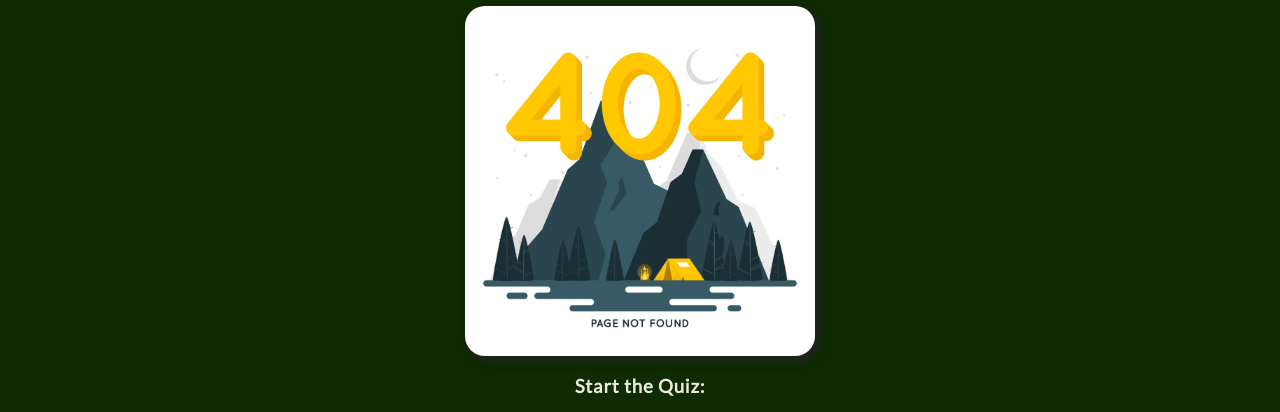
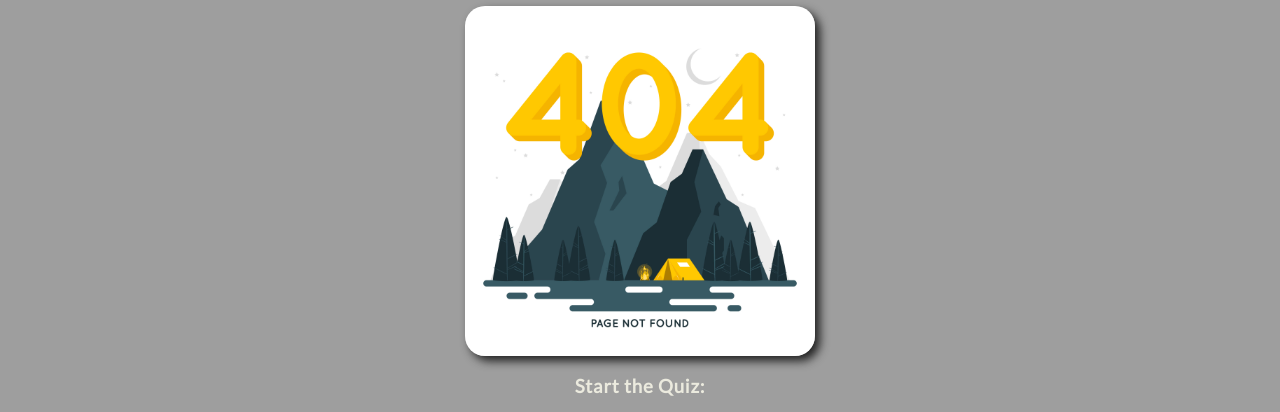
Before and after one commit to deeksha-varma/portfolio_project_2, a plain HTML site: page 404.html in a window 1280 px wide. Shown: the part 76-488 px from the top of the page. Drawn offline with Linux system fonts and the light colour scheme; the site is published under a folder, as on GitHub Pages, so addresses that start at the root find nothing.

Commit message:
Fix: 404 error failed resource banner img and favicon

```diff
--- a/404.html
+++ b/404.html
@@ -5,6 +5,7 @@
     <meta name="viewport" content="width=device-width, initial-scale=1.0">
     <link rel="stylesheet" href="assets/css/style.css">
     <link rel="stylesheet" href="assets/css/responsive.css">
+    <link rel="icon" type="image/x-icon" href="assets/images/favicon.ico">
     <!-- font awesome script -->
 	<script src="https://kit.fontawesome.com/a4c18554aa.js" crossorigin="anonymous"></script>
     <title>404 Page Not Found</title>
--- a/assets/css/style.css
+++ b/assets/css/style.css
@@ -5,7 +5,7 @@ body {
     height: 100vh;
     width: 100vw;
     box-sizing: border-box;
-    background: url('/assets/images/chalkboard_banner.jpg');
+    background: url('../images/chalkboard_banner.jpg');
     background-position: center center;
     background-size: cover;
     background-repeat: no-repeat;
```
Also changed, not shown: end_quiz.html (+1 -0 lines), game.html (+1 -0 lines), highscores.html (+1 -0 lines), index.html (+1 -0 lines), assets/images/favicon.ico (renamed from favicon.ico).
